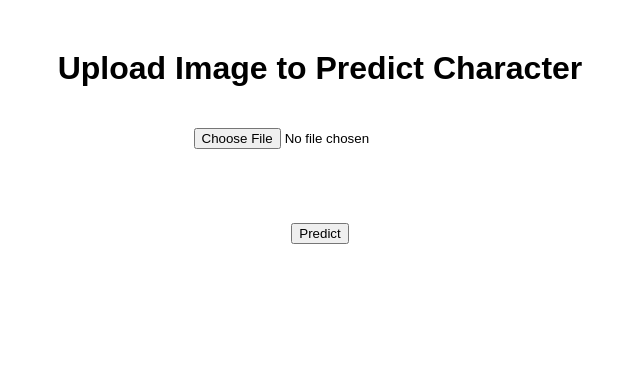
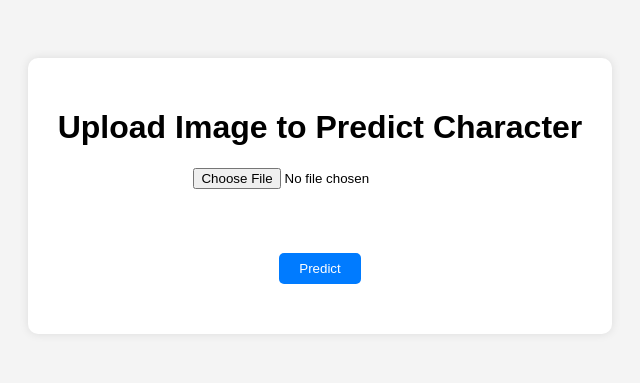
Before and after one commit to AchintyaCh/captcha_site, a Flask app: page / in a window 1280 px wide. Shown: the top 383 px of the page, without its empty margins (320-960 px from the left). Run offline with Flask 3, Linux system fonts and the light colour scheme.

Commit message:
Update style.css

```diff
--- a/static/style.css
+++ b/static/style.css
@@ -1,8 +1,36 @@
 body {
-  font-family: Arial, sans-serif;
-  text-align: center;
-  margin-top: 50px;
+    font-family: Arial, sans-serif;
+    background-color: #f4f4f4;
+    text-align: center;
+    padding: 50px;
 }
-input, button {
-  margin-top: 20px;
+
+.container {
+    background: white;
+    padding: 30px;
+    border-radius: 10px;
+    box-shadow: 0px 0px 10px rgba(0,0,0,0.1);
+    display: inline-block;
 }
+
+input[type="file"] {
+    margin-bottom: 10px;
+}
+
+button {
+    padding: 8px 20px;
+    border: none;
+    background-color: #007bff;
+    color: white;
+    cursor: pointer;
+    border-radius: 5px;
+}
+
+button:hover {
+    background-color: #0056b3;
+}
+
+#result {
+    margin-top: 20px;
+    font-weight: bold;
+}
```
